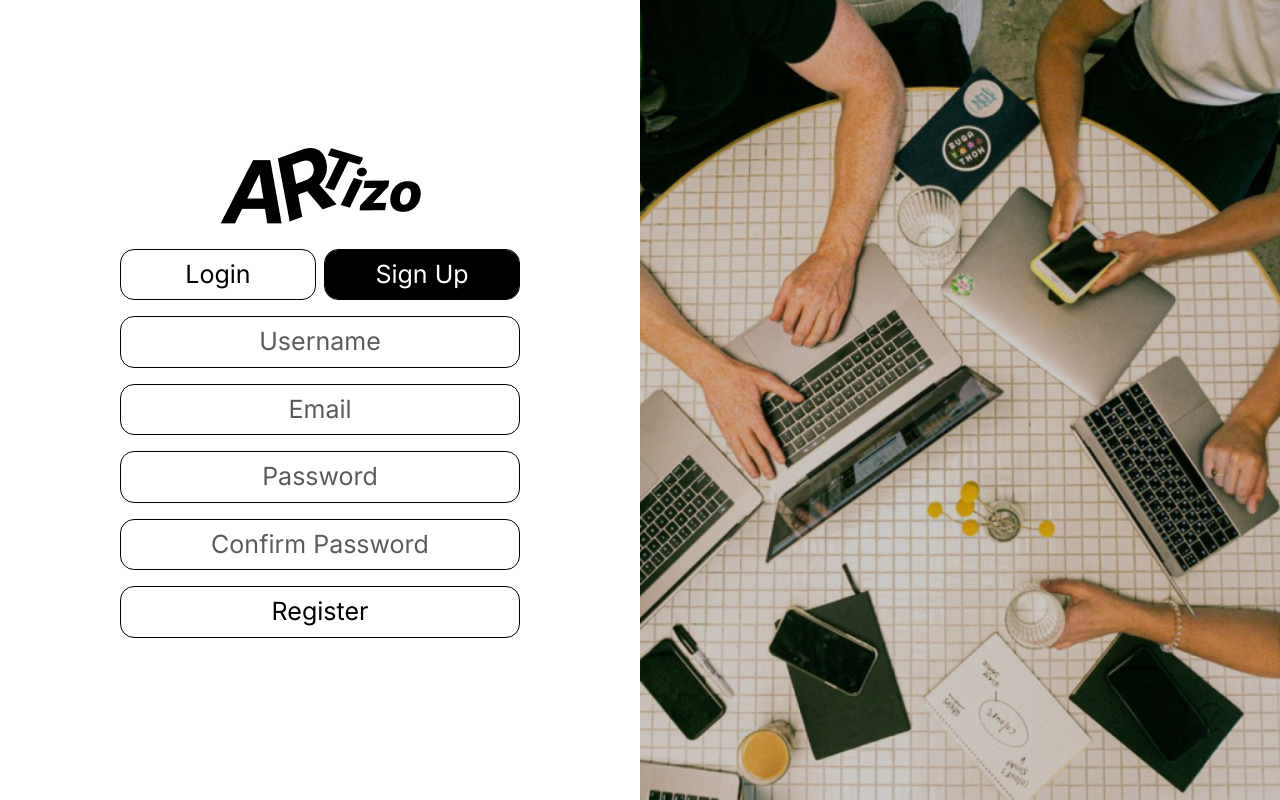
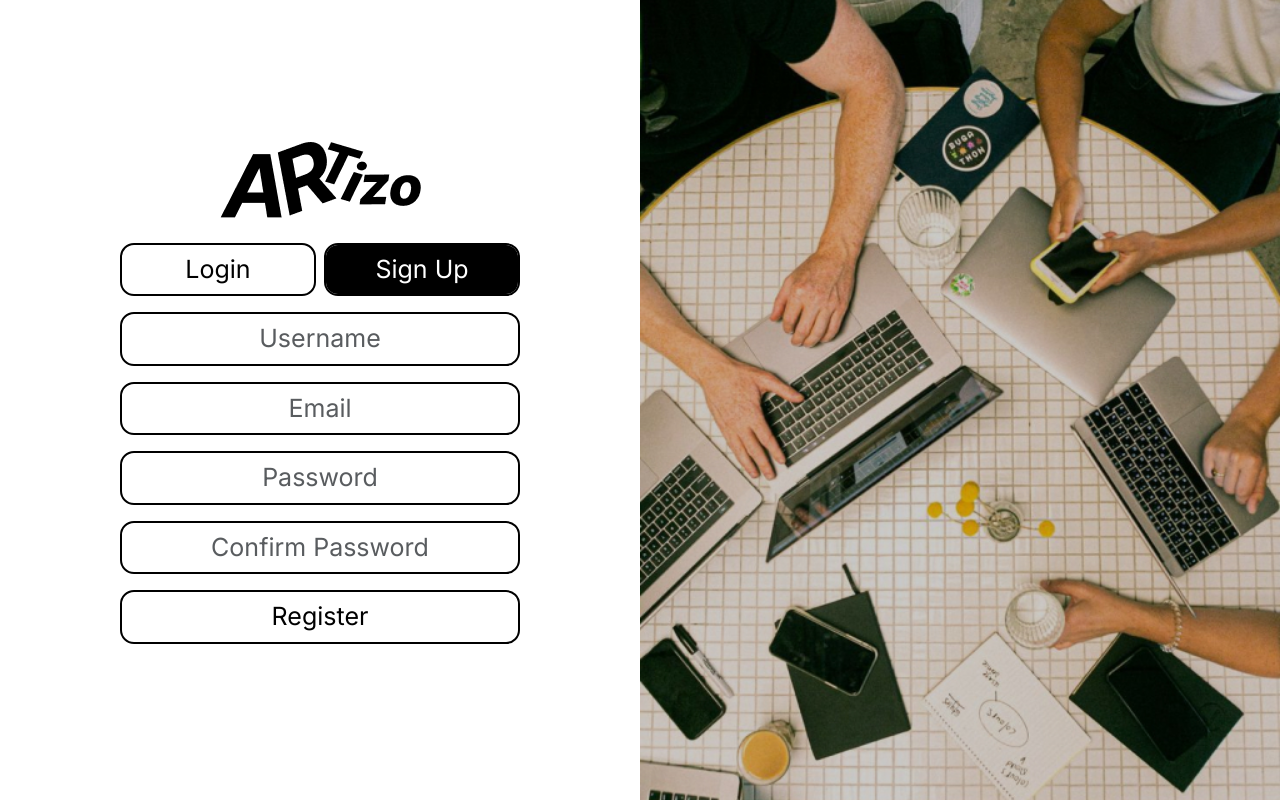
Before and after one commit to JiaJun0207/Software-Evolution-and-Enhancement-of-the-Artizo-Open-Source-Artwork-Sharing-and-Task-Platform, a PHP site: page /Web-Assignment/signup.php in a window 1280 px wide. Run offline with PHP 8.4, Linux system fonts and the light colour scheme.

Commit message:
Update border

```diff
--- a/signup.php
+++ b/signup.php
@@ -25,16 +25,16 @@ session_start(); // to start a session
                     <img src="assets/logo/onboarding_logo.png" alt="Logo" class="img-fluid mb-4">
 
                     <div class="d-flex gap-2 mb-3">
-                        <a href="login.php" class="btn form-control btn-outline-black flex-fill inter-medium-25<?php if(basename($_SERVER['PHP_SELF'])=='login.php'){echo ' active';} ?>">Login</a>
-                        <a href="signup.php" class="btn form-control btn-outline-black flex-fill inter-medium-25<?php if(basename($_SERVER['PHP_SELF'])=='signup.php'){echo ' active';} ?>">Sign Up</a>
+                        <a href="login.php" class="btn form-control btn-outline-black flex-fill inter-medium-25 border_black<?php if(basename($_SERVER['PHP_SELF'])=='login.php'){echo ' active';} ?>">Login</a>
+                        <a href="signup.php" class="btn form-control btn-outline-black flex-fill inter-medium-25 border_black<?php if(basename($_SERVER['PHP_SELF'])=='signup.php'){echo ' active';} ?>">Sign Up</a>
                     </div>
 
                     <form action="signup_form.php" method="post">
-                        <input type="text" name="user_name" id="user_name" class="form-control mb-3 inter-medium-25" placeholder="Username">
-                        <input type="email" id="email" name="email" class="form-control mb-3 inter-medium-25" placeholder="Email">
-                        <input type="password" id="password" name="password" class="form-control mb-3 inter-medium-25" placeholder="Password">
-                        <input type="password" id="confirm_password" name="confirm_password" class="form-control mb-3 inter-medium-25" placeholder="Confirm Password">
-                        <button type="submit" class="btn btn-outline-black w-100 mb-3 inter-medium-25">Register</button>
+                        <input type="text" name="user_name" id="user_name" class="form-control mb-3 inter-medium-25 border_black" placeholder="Username">
+                        <input type="email" id="email" name="email" class="form-control mb-3 inter-medium-25 border_black" placeholder="Email">
+                        <input type="password" id="password" name="password" class="form-control mb-3 inter-medium-25 border_black" placeholder="Password">
+                        <input type="password" id="confirm_password" name="confirm_password" class="form-control mb-3 inter-medium-25 border_black" placeholder="Confirm Password">
+                        <button type="submit" class="btn btn-outline-black w-100 mb-3 inter-medium-25 border_black">Register</button>
                     </form>
 
                     <div id="feedback-message" class="feedback-error">
--- a/style.css
+++ b/style.css
@@ -1,4 +1,6 @@
 /* Custom button outline for black theme */
+/* Apply 2px border to all input, textarea, and select elements */
+
 .btn-outline-black {
   border-color: #000 !important;
   color: #000 !important;
@@ -93,3 +95,7 @@
   color: #d32f2f;
   font-weight: 500;
 }
+
+.border_black {
+  border: 2px solid #000 !important;
+}
```
Also changed, not shown: index.php (+0 -35 lines), login.php (+5 -5 lines), upload_artwork.php (+7 -7 lines).
